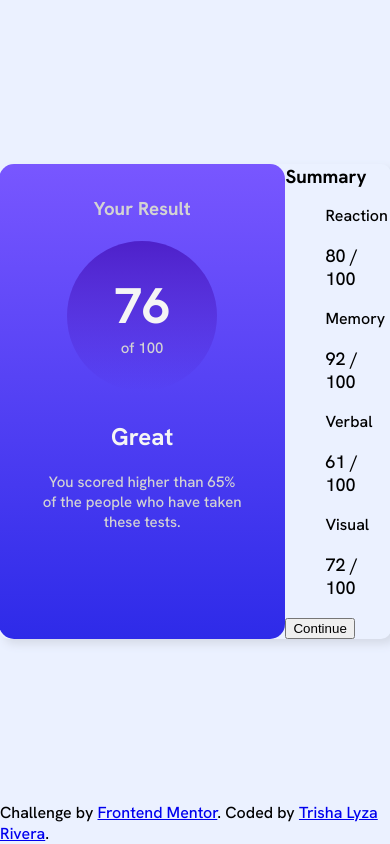
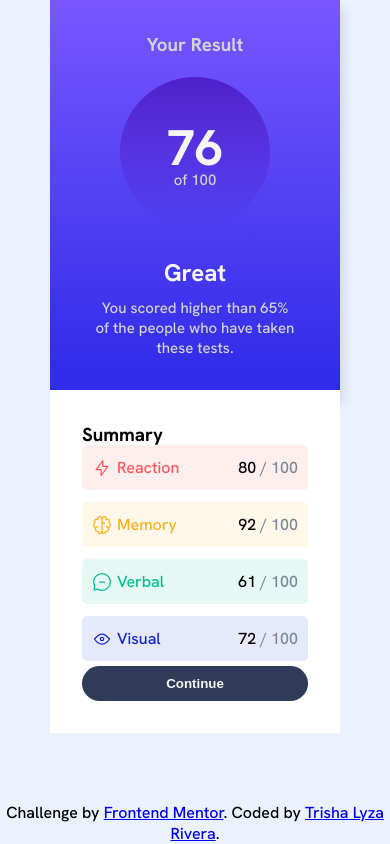
Before and after one commit to AlixiaDae/results-summary-component-main, a plain HTML site: page index.html in a window 390 px wide. Drawn offline with Linux system fonts and the light colour scheme.

Commit message:
Finish media query

```diff
--- a/index.html
+++ b/index.html
@@ -30,17 +30,33 @@
       <div class="summary-box">
         <h3>Summary</h3>
         <ul>
-          <li><span>Reaction</span>
-          <p>80 / 100</p>
+          <li>
+            <span class="left-side">
+            <img src="./assets/images/icon-reaction.svg" alt="reaction">
+              <span>Reaction</span>
+            </span>
+            <p><span>80</span> / 100</p>
         </li>
-          <li><span>Memory</span>
-          <p>92 / 100</p>
+          <li>
+            <span class="left-side">
+            <img src="./assets/images/icon-memory.svg" alt="memory">
+            <span>Memory</span>
+            </span>
+          <p><span>92</span> / 100</p>
         </li>
-          <li><span>Verbal</span>
-          <p>61 / 100</p>
+          <li>
+            <span class="left-side">
+              <img src="./assets/images/icon-verbal.svg" alt="verbal">
+              <span>Verbal</span>
+            </span>
+          <p><span>61</span> / 100</p>
         </li>
-          <li><span>Visual</span>
-            <p>72 / 100</p>
+          <li>
+            <span class="left-side">
+              <img src="./assets/images/icon-visual.svg" alt="visual">
+              <span>Visual</span>
+            </span>
+          <p><span>72</span> / 100</p>
         </li>
         </ul>
         <button>Continue</button>
--- a/style.css
+++ b/style.css
@@ -1,5 +1,5 @@
 :root {
-    --lred: hsl(0, 100%, 67%);
+    --lred: hsla(0, 100%, 67%);
     --oyellow: hsl(39, 100%, 56%);
     --gteal: hsl(166, 100%, 37%);
     --cblue: hsl(234, 85%, 45%);
@@ -40,12 +40,67 @@ body {
   font-family: var(--mainFont);
 }
 
-h1, h2, h3 {
+h1, h2, h3, h4 {
   margin: 0;
+}
+
+img {
+    height: 20px;
 }
 
 ul {
   list-style-type: none;
+  padding: 0;
+  margin-top: -7px;
+  margin-bottom: 0;
+  display: flex;
+  flex-direction: column;
+  gap: 12px;
+}
+
+ul li {
+    display: flex;
+    align-items: center;
+    justify-content: space-between;
+    padding: 10px;
+    height: 45px;
+    font-size: 16px;
+    border-radius: 5px;
+}
+
+
+ul li p span {
+    color: black;
+}
+
+ul li p {
+    color: lightslategray;
+    font-size: 16px;
+}
+
+.score {
+    display: flex;
+    align-items: center;
+}
+
+ul li:first-child {
+    background-color: hsla(0, 100%, 67%, 0.1);
+    color: var(--lred);
+}
+
+ul li:nth-child(2) {
+    background-color: hsla(39, 100%, 56%, 0.1);
+    color: var(--oyellow);
+}
+
+ul li:nth-child(3) {
+    background-color: hsla(166, 100%, 37%, 0.1);
+    color: var(--gteal);
+}
+
+ul li:nth-child(4) {
+    background-color: hsla(234, 85%, 45%, 0.1);
+    color: var(--cblue);
 }
 
 main {
@@ -57,9 +112,10 @@ main {
 
 .component-card {
     display: flex;
-    height: 100%;
     border-radius: 10px;
+    height: 400px;
     box-shadow: 5px 5px 10px hsl(221, 28%, 87%);
+    background-color: var(--white);
 }
 
 .result-box {
@@ -110,7 +166,69 @@ main {
 }
 
 .result-box p {
+    margin-top: -10px;
     font-size: 15px;
     width: 200px;
     color: lightgray;
 }
+
+/* Summary */
+.summary-box {
+    display: flex;
+    flex-direction: column;
+    width: 300px;
+    padding: 2rem;
+    justify-content: space-between;
+    gap: 5px;
+    background-color: var(--white);
+    border-top-right-radius: 15px;
+    border-bottom-right-radius: 15px;
+}
+
+.left-side {
+    display: flex;
+    align-items: center;
+    gap: 5px;
+}
+
+button {
+    background-color: var(--dgblue);
+    padding: 10px;
+    color: whitesmoke;
+    border-radius: 20px;
+    border: none;
+    font-weight: bold;
+}
+
+button:hover {
+    background-image: linear-gradient(180deg, var(--lsblue), var(--lrblue));
+}
+
+@media only screen and (max-width: 768px) {
+    body {
+        height: 832px;
+    }
+    main {
+        display: block;
+        height: 730px;
+    }
+
+    .component-card {
+        flex-direction: column;
+        width: 290px;
+    }
+
+    .result-box {
+        border-radius: 0;
+    }
+
+    .summary-box {
+        width: 290px;
+        border-radius: 0;
+    }
+
+    .attribution {
+        text-align: center;
+    }
+
+}
```
